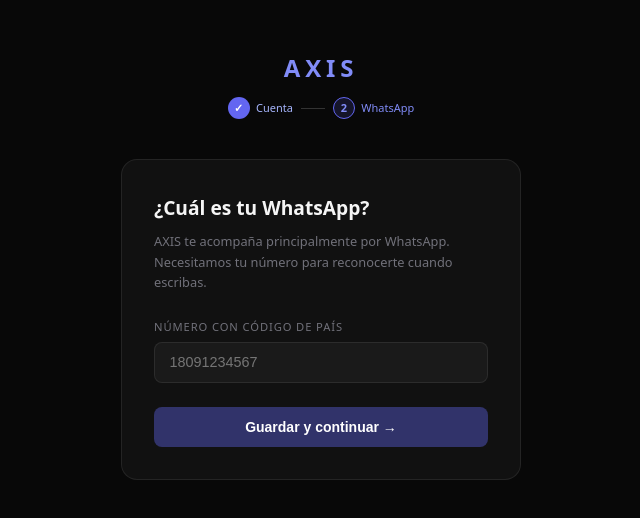
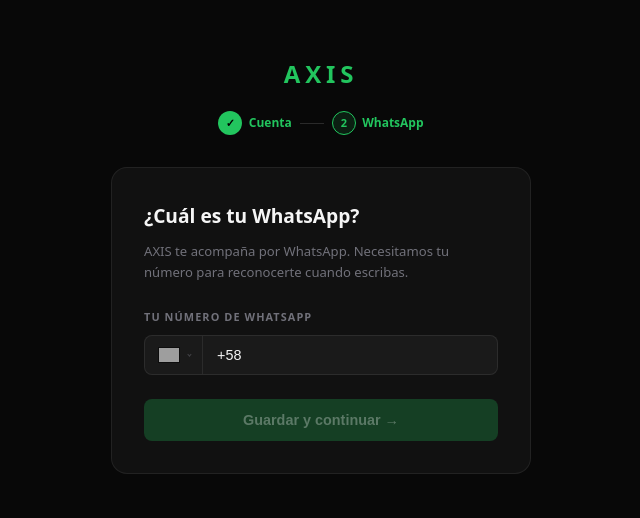
Before and after one commit to rrintecai-sudo/axis-app, a Next.js app in the folder apps/web/: page /onboarding in a window 1280 px wide. Shown: the part 136-654 px from the top of the page, without its empty margins (319-959 px from the left). Built offline with nearby package versions, Linux system fonts and the light colour scheme; grey boxes are pictures that could not be loaded.

Commit message:
feat: onboarding con selector de código de país y colores verdes de AXIS

```diff
--- a/apps/web/package.json
+++ b/apps/web/package.json
@@ -13,7 +13,8 @@
     "@clerk/nextjs": "^6.12.12",
     "next": "14.2.4",
     "react": "^18.3.1",
-    "react-dom": "^18.3.1"
+    "react-dom": "^18.3.1",
+    "react-phone-number-input": "^3.4.16"
   },
   "devDependencies": {
     "@types/node": "^20.14.0",
--- a/apps/web/src/app/onboarding/page.tsx
+++ b/apps/web/src/app/onboarding/page.tsx
@@ -2,12 +2,19 @@
 
 import { useState } from 'react';
 import { useRouter } from 'next/navigation';
+import PhoneInput, { isValidPhoneNumber } from 'react-phone-number-input';
+import type { Value as PhoneValue } from 'react-phone-number-input';
+import 'react-phone-number-input/style.css';
 
 const AXIS_PHONE = process.env.NEXT_PUBLIC_AXIS_PHONE ?? '';
 
+const GREEN = '#22c55e';
+const GREEN_DIM = 'rgba(34,197,94,0.12)';
+const GREEN_BORDER = 'rgba(34,197,94,0.2)';
+
 export default function OnboardingPage() {
   const router = useRouter();
-  const [phone, setPhone] = useState('');
+  const [phone, setPhone] = useState<PhoneValue>('');
   const [isLoading, setIsLoading] = useState(false);
   const [error, setError] = useState<string | null>(null);
   const [done, setDone] = useState(false);
@@ -16,11 +23,12 @@
     e.preventDefault();
     setError(null);
 
-    const digits = phone.replace(/\D/g, '');
-    if (digits.length < 10) {
-      setError('Ingresa un número válido con código de país (ej: 18091234567)');
+    if (!phone || !isValidPhoneNumber(phone)) {
+      setError('Ingresa un número de teléfono válido.');
       return;
     }
+
+    const digits = phone.replace(/\D/g, '');
 
     setIsLoading(true);
     try {
@@ -45,6 +53,66 @@
   }
 
   return (
+    <>
+      <style>{`
+        .PhoneInput {
+          display: flex;
+          align-items: center;
+          gap: 0.5rem;
+          background: #1a1a1a;
+          border: 1px solid rgba(255,255,255,0.08);
+          border-radius: 8px;
+          padding: 0 0.9rem;
+          transition: border-color 0.2s;
+        }
+        .PhoneInput:focus-within {
+          border-color: ${GREEN};
+        }
+        .PhoneInputCountry {
+          display: flex;
+          align-items: center;
+          gap: 0.35rem;
+          padding: 0.7rem 0 0.7rem 0;
+          border-right: 1px solid rgba(255,255,255,0.08);
+          padding-right: 0.7rem;
+        }
+        .PhoneInputCountrySelect {
+          background: transparent;
+          border: none;
+          color: #f5f5f5;
+          font-size: 0.85rem;
+          outline: none;
+          cursor: pointer;
+          appearance: none;
+          width: 18px;
+          opacity: 0;
+          position: absolute;
+        }
+        .PhoneInputCountrySelectArrow {
+          color: #71717a;
+          font-size: 0.6rem;
+        }
+        .PhoneInputInput {
+          flex: 1;
+          background: transparent;
+          border: none;
+          outline: none;
+          color: #f5f5f5;
+          font-size: 0.9rem;
+          padding: 0.7rem 0;
+        }
+        .PhoneInputInput::placeholder {
+          color: #3f3f3f;
+        }
+        .PhoneInputCountryIcon {
+          width: 20px;
+          height: 14px;
+        }
+        .PhoneInputCountryIcon--square {
+          width: 14px;
+        }
+      `}</style>
+
       <div style={{
         minHeight: '100vh',
         background: '#080808',
@@ -55,21 +123,21 @@
         padding: '2rem 1rem',
         fontFamily: 'system-ui, sans-serif',
       }}>
-      {/* Logo */}
-      <div style={{ marginBottom: '2.5rem', textAlign: 'center' }}>
+        {/* Logo + steps */}
+        <div style={{ marginBottom: '2rem', textAlign: 'center' }}>
           <div style={{
             fontSize: '1.5rem',
             fontWeight: 700,
             letterSpacing: '0.2em',
-          color: '#818cf8',
-          marginBottom: '0.5rem',
+            color: GREEN,
+            marginBottom: '1rem',
           }}>
             AXIS
           </div>
           {!done && (
             <div style={{ display: 'flex', gap: '0.5rem', alignItems: 'center', justifyContent: 'center' }}>
               <Step n={1} label="Cuenta" done />
-            <div style={{ width: 24, height: 1, background: '#333' }} />
+              <div style={{ width: 24, height: 1, background: '#2a2a2a' }} />
               <Step n={2} label="WhatsApp" active />
             </div>
           )}
@@ -78,14 +146,14 @@
         {/* Card */}
         <div style={{
           width: '100%',
-        maxWidth: 400,
+          maxWidth: 420,
           background: '#111',
-        border: '1px solid rgba(255,255,255,0.08)',
+          border: '1px solid rgba(255,255,255,0.07)',
           borderRadius: 16,
           padding: '2rem',
         }}>
           {done ? (
-          <SuccessState phone={phone} axisPhone={AXIS_PHONE} onDashboard={() => router.push('/dashboard')} />
+            <SuccessState phone={phone ?? ''} axisPhone={AXIS_PHONE} onDashboard={() => router.push('/dashboard')} />
           ) : (
             <FormState
               phone={phone}
@@ -97,6 +165,7 @@
           )}
         </div>
       </div>
+    </>
   );
 }
 
@@ -104,16 +173,18 @@
   return (
     <div style={{ display: 'flex', alignItems: 'center', gap: '0.4rem' }}>
       <div style={{
-        width: 22, height: 22, borderRadius: '50%',
+        width: 24, height: 24, borderRadius: '50%',
         display: 'flex', alignItems: 'center', justifyContent: 'center',
-        fontSize: 11, fontWeight: 600,
-        background: done ? '#6366f1' : active ? 'rgba(99,102,241,0.15)' : 'transparent',
-        color: done ? 'white' : active ? '#818cf8' : '#555',
-        border: done ? 'none' : active ? '1px solid #6366f1' : '1px solid #333',
+        fontSize: 11, fontWeight: 700,
+        background: done ? GREEN : active ? GREEN_DIM : 'transparent',
+        color: done ? '#000' : active ? GREEN : '#555',
+        border: done ? 'none' : active ? `1px solid ${GREEN}` : '1px solid #333',
       }}>
         {done ? '✓' : n}
       </div>
-      <span style={{ fontSize: 11, color: done ? '#a5b4fc' : active ? '#818cf8' : '#555' }}>{label}</span>
+      <span style={{ fontSize: 12, color: done ? GREEN : active ? GREEN : '#555', fontWeight: done || active ? 600 : 400 }}>
+        {label}
+      </span>
     </div>
   );
 }
@@ -121,63 +192,56 @@
 function FormState({
   phone, setPhone, isLoading, error, onSubmit,
 }: {
-  phone: string;
-  setPhone: (v: string) => void;
+  phone: PhoneValue;
+  setPhone: (v: PhoneValue) => void;
   isLoading: boolean;
   error: string | null;
   onSubmit: (e: React.FormEvent) => void;
 }) {
+  const canSubmit = !!phone && isValidPhoneNumber(phone ?? '');
+
   return (
     <form onSubmit={(e) => void onSubmit(e)} style={{ display: 'flex', flexDirection: 'column', gap: '1.5rem' }}>
       <div>
-        <h1 style={{ fontSize: '1.2rem', fontWeight: 600, color: '#f5f5f5', marginBottom: '0.4rem' }}>
+        <h1 style={{ fontSize: '1.2rem', fontWeight: 700, color: '#f5f5f5', marginBottom: '0.5rem' }}>
           ¿Cuál es tu WhatsApp?
         </h1>
-        <p style={{ fontSize: '0.8rem', color: '#71717a', lineHeight: 1.6 }}>
-          AXIS te acompaña principalmente por WhatsApp. Necesitamos tu número para reconocerte cuando escribas.
+        <p style={{ fontSize: '0.82rem', color: '#71717a', lineHeight: 1.65 }}>
+          AXIS te acompaña por WhatsApp. Necesitamos tu número para reconocerte cuando escribas.
         </p>
       </div>
 
-      <div style={{ display: 'flex', flexDirection: 'column', gap: '0.4rem' }}>
-        <label style={{ fontSize: '0.7rem', fontWeight: 500, color: '#71717a', textTransform: 'uppercase', letterSpacing: '0.08em' }}>
-          Número con código de país
+      <div style={{ display: 'flex', flexDirection: 'column', gap: '0.5rem' }}>
+        <label style={{ fontSize: '0.68rem', fontWeight: 600, color: '#71717a', textTransform: 'uppercase', letterSpacing: '0.1em' }}>
+          Tu número de WhatsApp
         </label>
-        <input
-          type="tel"
-          placeholder="18091234567"
+        <PhoneInput
+          defaultCountry="VE"
           value={phone}
-          onChange={(e) => setPhone(e.target.value)}
-          style={{
-            width: '100%',
-            padding: '0.7rem 0.9rem',
-            background: '#1a1a1a',
-            border: error ? '1px solid #f87171' : '1px solid rgba(255,255,255,0.08)',
-            borderRadius: 8,
-            color: '#f5f5f5',
-            fontSize: '0.9rem',
-            outline: 'none',
-            boxSizing: 'border-box',
-          }}
+          onChange={setPhone}
+          placeholder="0412 123 4567"
+          international
+          countryCallingCodeEditable={false}
         />
         {error != null && (
-          <p style={{ fontSize: '0.75rem', color: '#f87171' }}>{error}</p>
+          <p style={{ fontSize: '0.75rem', color: '#f87171', marginTop: '0.2rem' }}>{error}</p>
         )}
       </div>
 
       <button
         type="submit"
-        disabled={isLoading || phone.trim() === ''}
+        disabled={isLoading || !canSubmit}
         style={{
           width: '100%',
-          padding: '0.75rem',
-          background: isLoading || phone.trim() === '' ? 'rgba(99,102,241,0.4)' : '#6366f1',
-          color: 'white',
+          padding: '0.8rem',
+          background: canSubmit && !isLoading ? GREEN : 'rgba(34,197,94,0.25)',
+          color: canSubmit && !isLoading ? '#000' : 'rgba(255,255,255,0.3)',
           border: 'none',
           borderRadius: 8,
-          fontSize: '0.875rem',
-          fontWeight: 600,
-          cursor: isLoading || phone.trim() === '' ? 'not-allowed' : 'pointer',
-          transition: 'background 0.2s',
+          fontSize: '0.9rem',
+          fontWeight: 700,
+          cursor: canSubmit && !isLoading ? 'pointer' : 'not-allowed',
+          transition: 'all 0.2s',
         }}
       >
         {isLoading ? 'Guardando...' : 'Guardar y continuar →'}
@@ -187,45 +251,44 @@
 }
 
 function SuccessState({ phone, axisPhone, onDashboard }: { phone: string; axisPhone: string; onDashboard: () => void }) {
-  const digits = phone.replace(/\D/g, '');
   const waLink = axisPhone ? `https://wa.me/${axisPhone}?text=Hola%20AXIS` : null;
 
   return (
     <div style={{ display: 'flex', flexDirection: 'column', gap: '1.5rem', textAlign: 'center' }}>
-      {/* Check */}
       <div style={{
-        width: 52, height: 52, borderRadius: '50%',
-        background: 'rgba(34,197,94,0.12)',
-        border: '1px solid rgba(34,197,94,0.25)',
+        width: 56, height: 56, borderRadius: '50%',
+        background: GREEN_DIM,
+        border: `1px solid ${GREEN_BORDER}`,
         display: 'flex', alignItems: 'center', justifyContent: 'center',
         margin: '0 auto',
-        fontSize: '1.4rem',
+        fontSize: '1.5rem',
+        color: GREEN,
       }}>
         ✓
       </div>
 
       <div>
-        <h2 style={{ fontSize: '1.1rem', fontWeight: 600, color: '#f5f5f5', marginBottom: '0.4rem' }}>
+        <h2 style={{ fontSize: '1.1rem', fontWeight: 700, color: '#f5f5f5', marginBottom: '0.4rem' }}>
           ¡Número guardado!
         </h2>
-        <p style={{ fontSize: '0.8rem', color: '#71717a', lineHeight: 1.6 }}>
-          Registramos <span style={{ color: '#a5b4fc' }}>+{digits}</span>.<br />
-          Ahora escríbele a AXIS por WhatsApp para que empiece a conocerte.
+        <p style={{ fontSize: '0.82rem', color: '#71717a', lineHeight: 1.65 }}>
+          Ahora escríbele a AXIS por WhatsApp.<br />
+          Él empezará a conocerte en esa conversación.
         </p>
       </div>
 
       <div style={{
-        background: 'rgba(34,197,94,0.05)',
-        border: '1px solid rgba(34,197,94,0.15)',
+        background: GREEN_DIM,
+        border: `1px solid ${GREEN_BORDER}`,
         borderRadius: 10,
         padding: '1rem',
         textAlign: 'left',
       }}>
-        <p style={{ fontSize: '0.7rem', fontWeight: 600, color: '#4ade80', marginBottom: '0.4rem', textTransform: 'uppercase', letterSpacing: '0.08em' }}>
+        <p style={{ fontSize: '0.68rem', fontWeight: 700, color: GREEN, marginBottom: '0.4rem', textTransform: 'uppercase', letterSpacing: '0.1em' }}>
           Siguiente paso
         </p>
-        <p style={{ fontSize: '0.78rem', color: '#71717a', lineHeight: 1.6 }}>
-          Escríbele cualquier mensaje a AXIS por WhatsApp. Él iniciará una conversación para conocerte — tus metas, tus áreas de vida, tu ritmo del día.
+        <p style={{ fontSize: '0.8rem', color: '#a3a3a3', lineHeight: 1.65 }}>
+          Escríbele cualquier cosa — "hola", lo que sea. AXIS iniciará el onboarding contigo directamente por WhatsApp.
         </p>
       </div>
 
@@ -237,12 +300,12 @@
             rel="noopener noreferrer"
             style={{
               display: 'block',
-              padding: '0.75rem',
-              background: '#16a34a',
-              color: 'white',
+              padding: '0.8rem',
+              background: GREEN,
+              color: '#000',
               borderRadius: 8,
-              fontSize: '0.875rem',
-              fontWeight: 600,
+              fontSize: '0.9rem',
+              fontWeight: 700,
               textDecoration: 'none',
               textAlign: 'center',
             }}
@@ -256,14 +319,14 @@
             width: '100%',
             padding: '0.65rem',
             background: 'transparent',
-            color: '#71717a',
-            border: '1px solid rgba(255,255,255,0.08)',
+            color: '#555',
+            border: '1px solid #222',
             borderRadius: 8,
             fontSize: '0.8rem',
             cursor: 'pointer',
           }}
         >
-          Ir al dashboard →
+          Ir al dashboard
         </button>
       </div>
     </div>
```
Also changed, not shown: 1 other file (tests, documents, lock files or other folders). Lines whose indentation alone changed are shown as unchanged.
